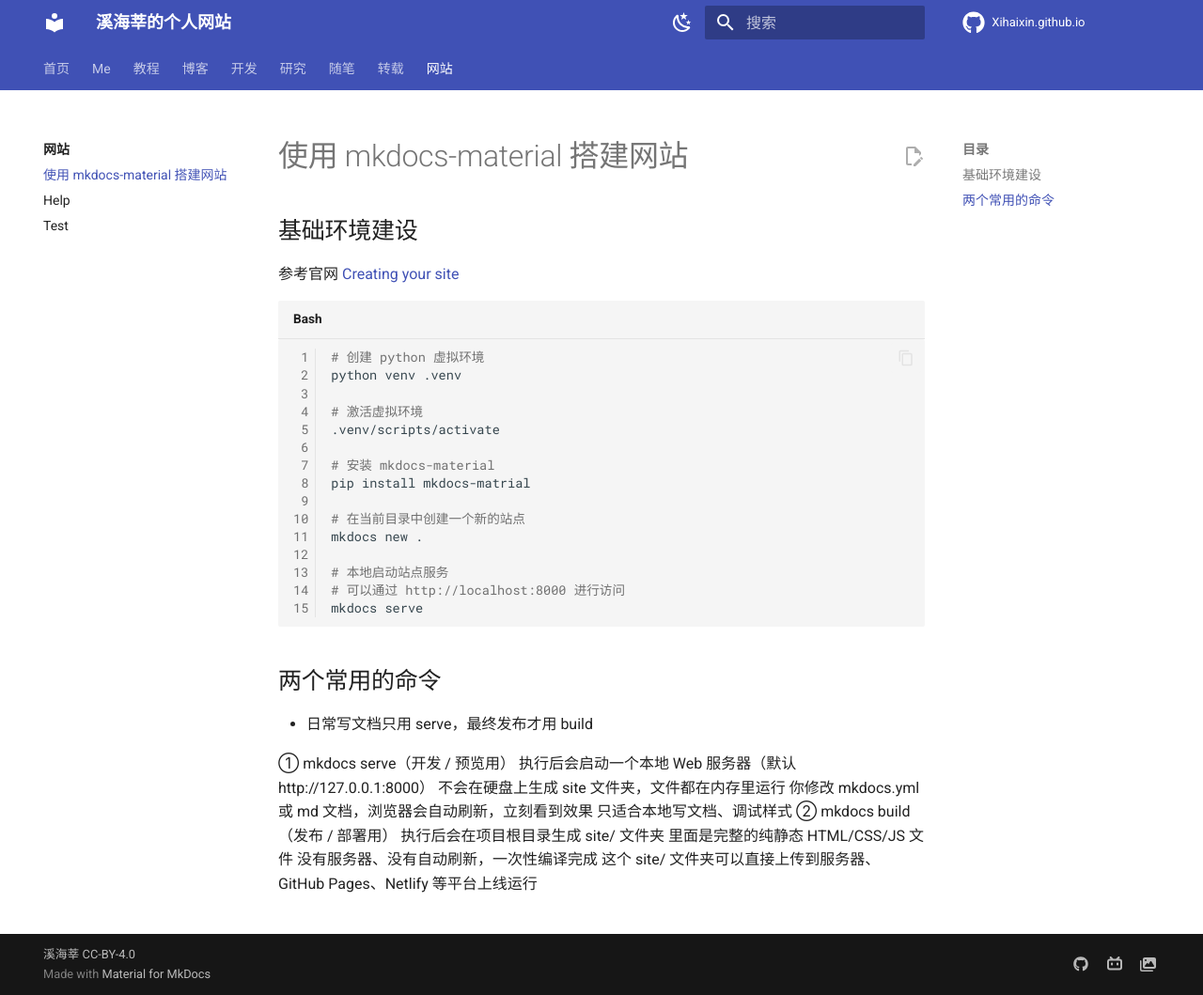
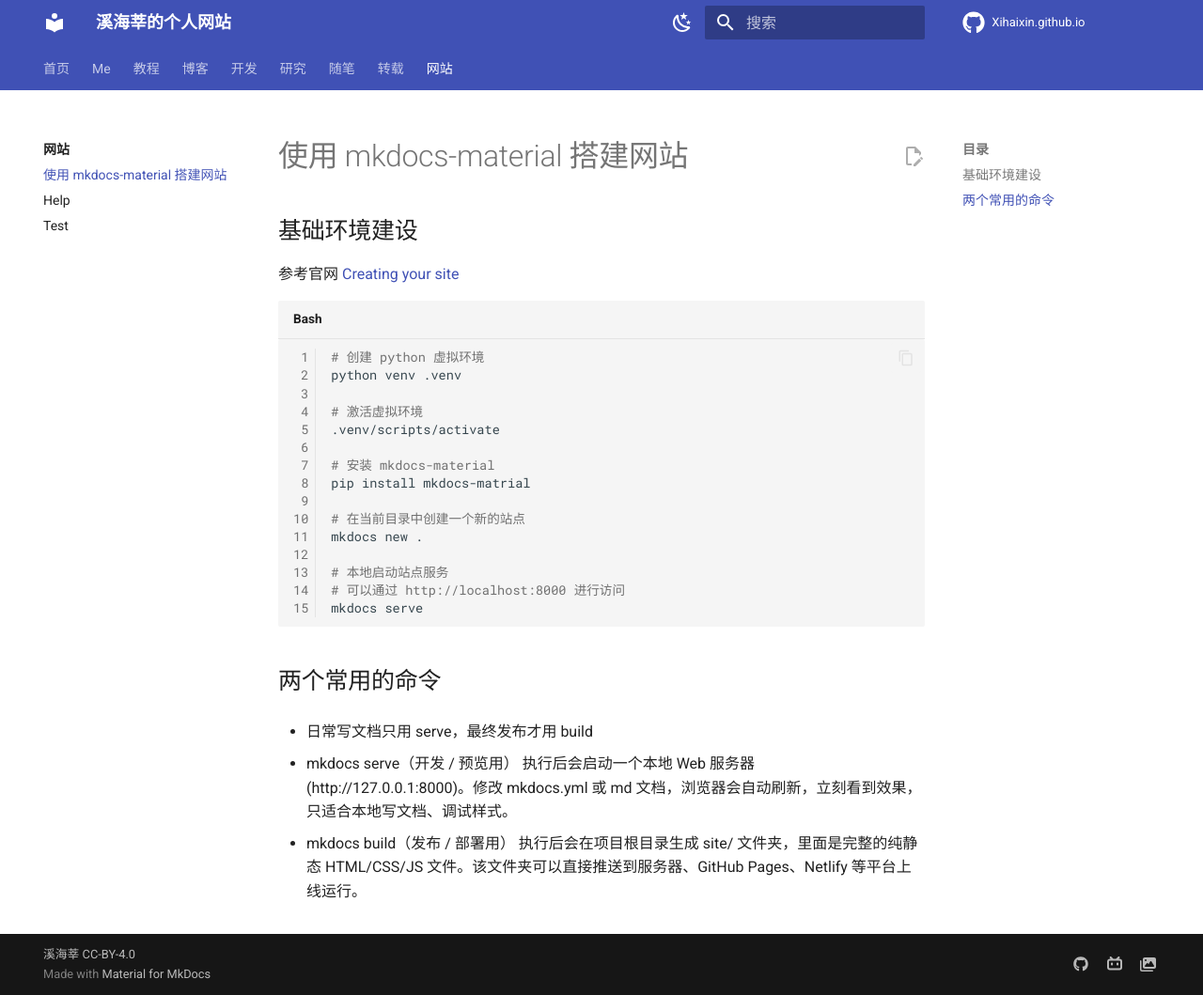
Before and after one commit to Xihaixin/Xihaixin.github.io, an MkDocs documentation site: the page built from docs/WEBSITE/build.md, in a window 1280 px wide and 1059 px high. Shown: the whole window at 94% size. Built offline with MkDocs 1.6.1 and Material for MkDocs 9.7.7, drawn with Linux system fonts in a browser that asks for light colours; nearby versions of some CDN libraries; library files that are not in the unit come from our copies; comment, search, counter and statistics services are not loaded.

Commit message:
update: 更新自我介绍，隐藏 真实姓名。调整一些格式问题。

```diff
--- a/docs/WEBSITE/build.md
+++ b/docs/WEBSITE/build.md
@@ -27,13 +27,8 @@
 
 - 日常写文档只用 serve，最终发布才用 build
 
-① mkdocs serve（开发 / 预览用）
-执行后会启动一个本地 Web 服务器（默认 http://127.0.0.1:8000）
-不会在硬盘上生成 site 文件夹，文件都在内存里运行
-你修改 mkdocs.yml 或 md 文档，浏览器会自动刷新，立刻看到效果
-只适合本地写文档、调试样式
-② mkdocs build（发布 / 部署用）
-执行后会在项目根目录生成 site/ 文件夹
-里面是完整的纯静态 HTML/CSS/JS 文件
-没有服务器、没有自动刷新，一次性编译完成
-这个 site/ 文件夹可以直接上传到服务器、GitHub Pages、Netlify 等平台上线运行
+1. mkdocs serve（开发 / 预览用）
+执行后会启动一个本地 Web 服务器 (http://127.0.0.1:8000)。修改 mkdocs.yml 或 md 文档，浏览器会自动刷新，立刻看到效果，只适合本地写文档、调试样式。
+
+1. mkdocs build（发布 / 部署用）
+执行后会在项目根目录生成 site/ 文件夹，里面是完整的纯静态 HTML/CSS/JS 文件。该文件夹可以直接推送到服务器、GitHub Pages、Netlify 等平台上线运行。
--- a/mkdocs.yml
+++ b/mkdocs.yml
@@ -1,7 +1,7 @@
 # [Info]
 # 左上角标题
 site_name: 溪海莘的个人网站
-site_url: https://xihaixin.github.io/
+site_url: https://xihaixin.cn/
 site_author: 溪海莘
 site_description: 溪海莘的个人网站
 
@@ -26,6 +26,7 @@
       - Git: LECTURE/Git/git.md
       - Git例子: LECTURE/Git/git-demos.md
       - 远程分支同步: LECTURE/Git/远程分支的同步.md
+      - ssh克隆不稳定根源: LECTURE/Git/git_ssh.md
     - Mkdocs-material:
       - 快速开始: LECTURE/mkdocs-material/quick-start.md
   - 博客:
@@ -171,10 +172,10 @@
       link: https://github.com/Xihaixin
     - name: Bilibili | 溪海莘
       icon: fontawesome/brands/bilibili
-      link: https://space.bilibili.com/24502827
+      link: https://space.bilibili.com/1910066580
     - name: 小红书 | 溪海莘
       icon: fontawesome/solid/images
-      link: https://www.xiaohongshu.com/user/profile/61be0cc10000000021024369
+      link: https://xhslink.com/m/99v1nIWKpNq
 
 # [Extensions]
 plugins:
```
Also changed, not shown: docs/LECTURE/Git/git_ssh.md (added, +35 -0 lines), docs/ME/contact.md (+1 -1 lines), docs/ME/introduction.md (+1 -1 lines), docs/ME/profile.md (+2 -2 lines), docs/index.md (+1 -1 lines).
